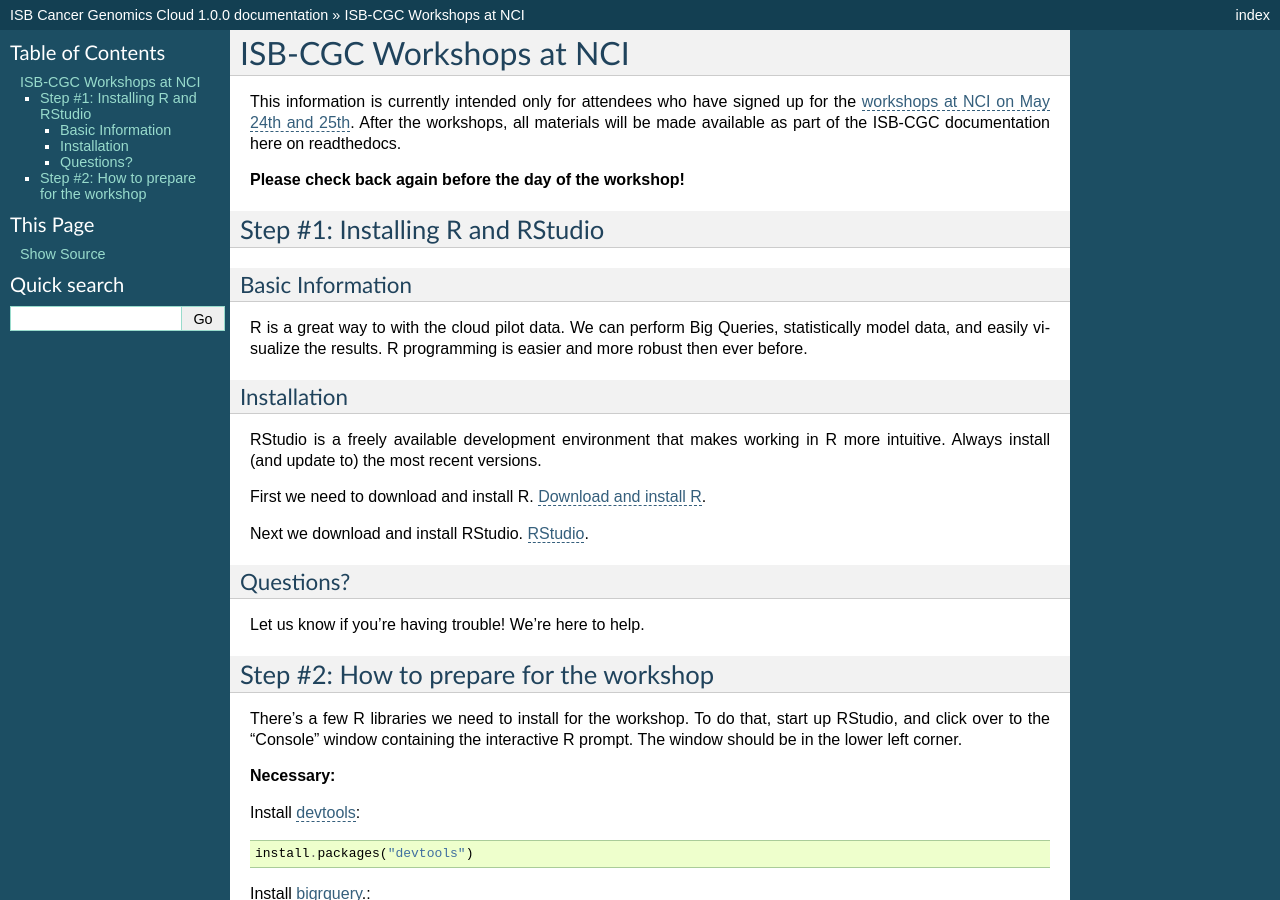
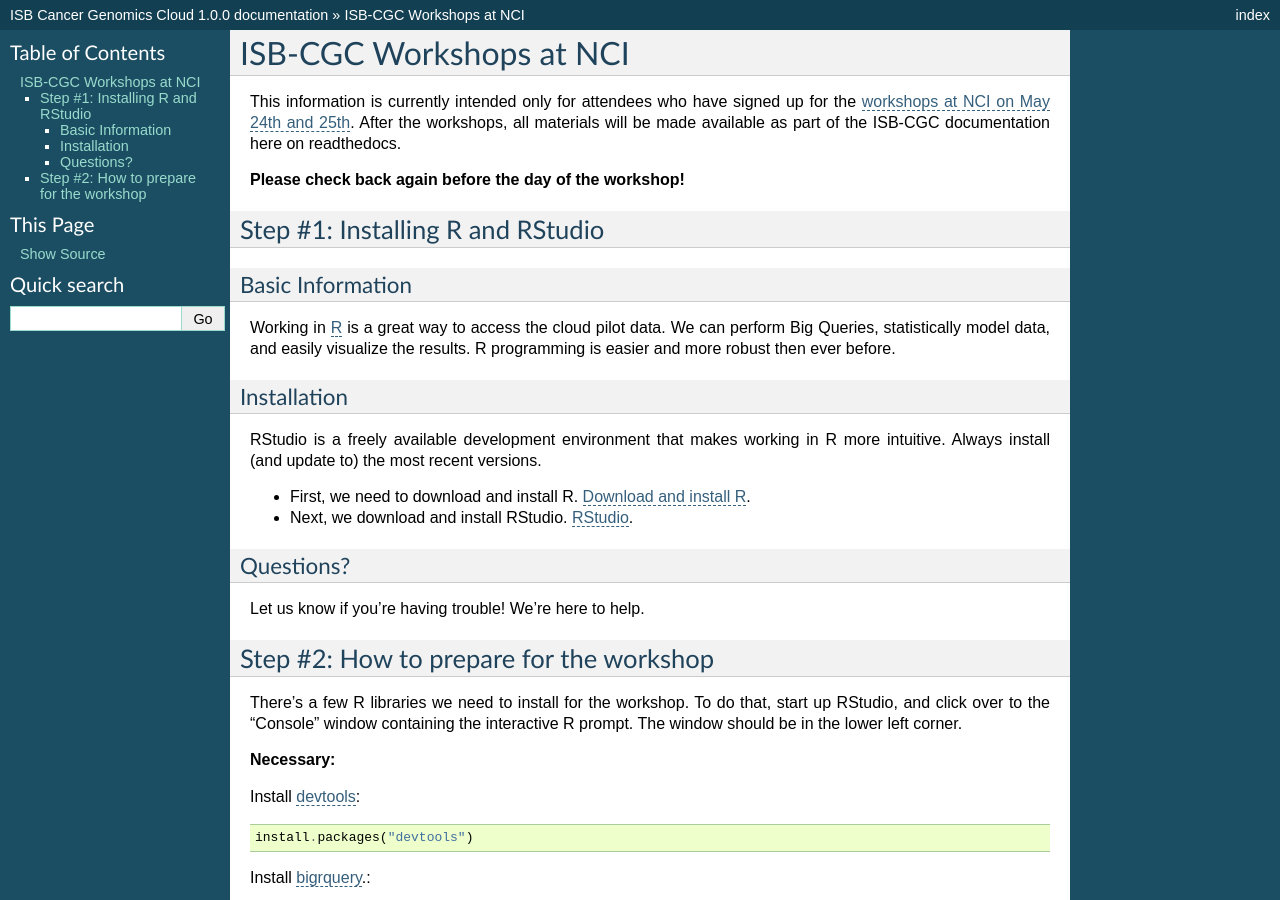
Before and after one commit to isb-cgc/readthedocs, a Sphinx documentation site: the page built from docs/source/sections/GettingStartedWithR.rst, in a window 1280 px wide and 900 px high. Built offline with Sphinx 7.4.7, drawn with Linux system fonts in a browser that asks for light colours.

Commit message:
added the getting started with R doc update 3

```diff
--- a/docs/source/sections/GettingStartedWithR.rst
+++ b/docs/source/sections/GettingStartedWithR.rst
@@ -2,8 +2,7 @@
 ISB-CGC Workshops at NCI
 ************************
 
-This information is currently intended only for attendees who have
-signed up for the
+This information is currently intended only for attendees who have signed up for the
 `workshops at NCI on May 24th and 25th <https://cbiit.nci.nih.gov/ncip/nci-cancer-genomics-cloud-pilots/nci-cancer-genomics-cloud-workshop>`_.
 After the workshops, all materials will be made available as part of the
 ISB-CGC documentation here on readthedocs.
@@ -15,10 +14,9 @@
 
 Basic Information
 -----------------
-R is a great way to with the cloud pilot data. We can perform Big Queries,
+Working in `R <https://cran.r-project.org/>`_ is a great way to access the cloud pilot data. We can perform Big Queries,
 statistically model data, and easily visualize the results. R programming
 is easier and more robust then ever before.
-
 
 Installation
 -----------------------------------
@@ -26,9 +24,9 @@
 RStudio is a freely available development environment that makes working
 in R more intuitive. Always install (and update to) the most recent versions.
 
-First we need to download and install R. `Download and install R <https://cran.rstudio.com/>`_.
+* First, we need to download and install R. `Download and install R <https://cran.rstudio.com/>`_.
 
-Next we download and install RStudio. `RStudio <https://www.rstudio.com/products/rstudio/download/>`_.
+* Next, we download and install RStudio. `RStudio <https://www.rstudio.com/products/rstudio/download/>`_.
 
 Questions?
 ----------
```
